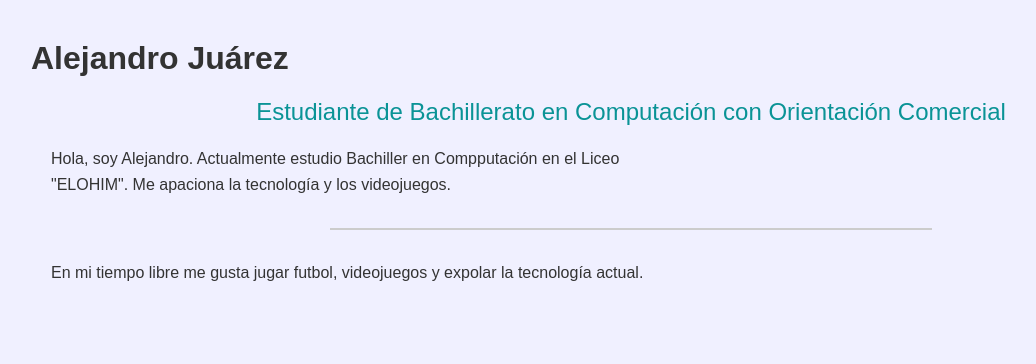
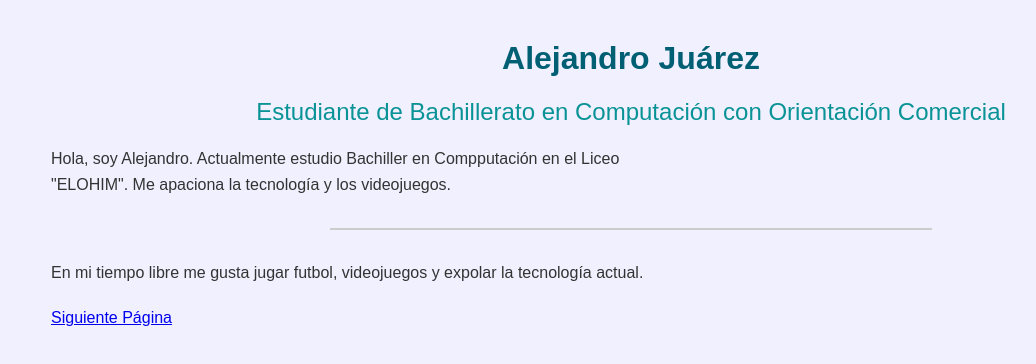
Before and after one commit to Alejo-a18y/Web-5to-BACO-2025, a plain HTML site: page Página1.html in a window 1280 px wide. Shown: the whole page, without its empty margins (9-1045 px from the left). Drawn offline with Linux system fonts and the light colour scheme.

Commit message:
Add files via upload

```diff
--- a/CSS/Pag1.css
+++ b/CSS/Pag1.css
@@ -6,8 +6,8 @@ body{
 }
 
 h1{
-    color: #005F73:
-    text-align: center:
+    color: #005F73;
+    text-align: center;
 }
 
 h2{
--- a/Página1.html
+++ b/Página1.html
@@ -14,5 +14,7 @@
     <hr>
 
     <p>En mi tiempo libre me gusta jugar futbol, videojuegos y expolar la tecnología actual.</p>
+
+    <p> <a href="Página2.html">Siguiente Página</a> </p>
 </body>
 </html>
```
Also changed, not shown: Página2.html (+2 -0 lines), Página3.html (+3 -0 lines).
